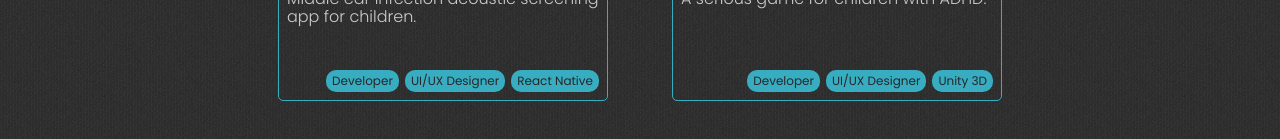
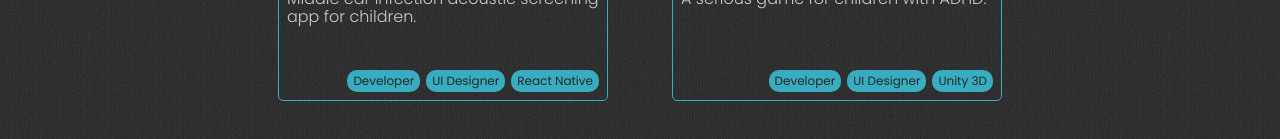
Before and after one commit to lyutingwu96/PersonalWebsite, a React (Vite) app: page /projects in a window 1280 px wide. Shown: the part 419-558 px from the top of the page. Built offline with nearby package versions, Linux system fonts and the light colour scheme; a web font is replaced by a local one; what lozad would draw is missing.

Commit message:
Update project tags

```diff
--- a/src/component/projects/Projects.tsx
+++ b/src/component/projects/Projects.tsx
@@ -16,14 +16,14 @@ export const Projects: React.FC = () => {
                     hoverImg={healthEarLogo}
                     projectTitle="HealthEar"
                     projectDescription="Middle ear infection acoustic screening app for children."
-                    tags={["Developer", "UI/UX Designer", "React Native"]}
+                    tags={["Developer", "UI Designer", "React Native"]}
                     path="/projects/HealthEar"/>
                 <ProjectCard
                     bannerImg={exiTurtlePhoto}
                     hoverImg={exiTurtleLogo}
                     projectTitle="ExiTurtle"
                     projectDescription="A serious game for children with ADHD."
-                    tags={["Developer", "UI/UX Designer", "Unity 3D"]}
+                    tags={["Developer", "UI Designer", "Unity 3D"]}
                     path="/projects/HealthEar"/>
             </div>
         </div>
```
